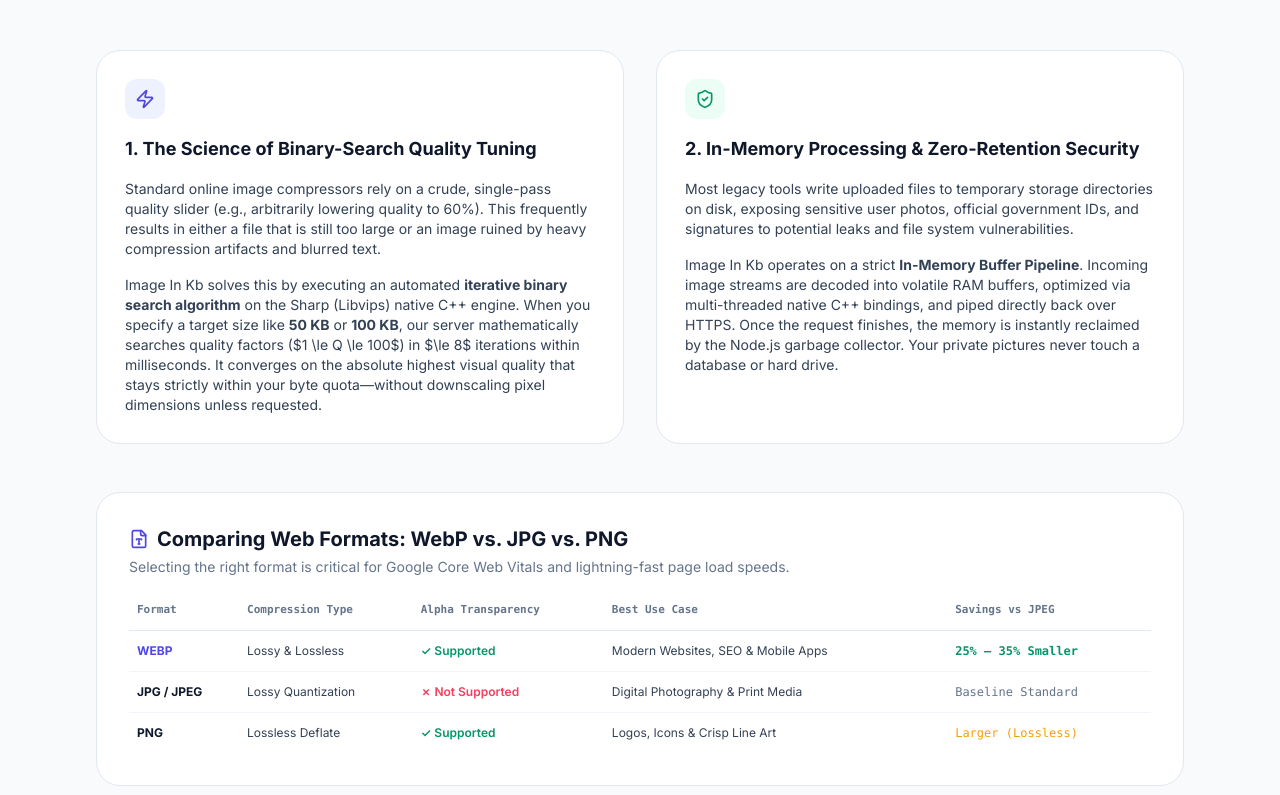
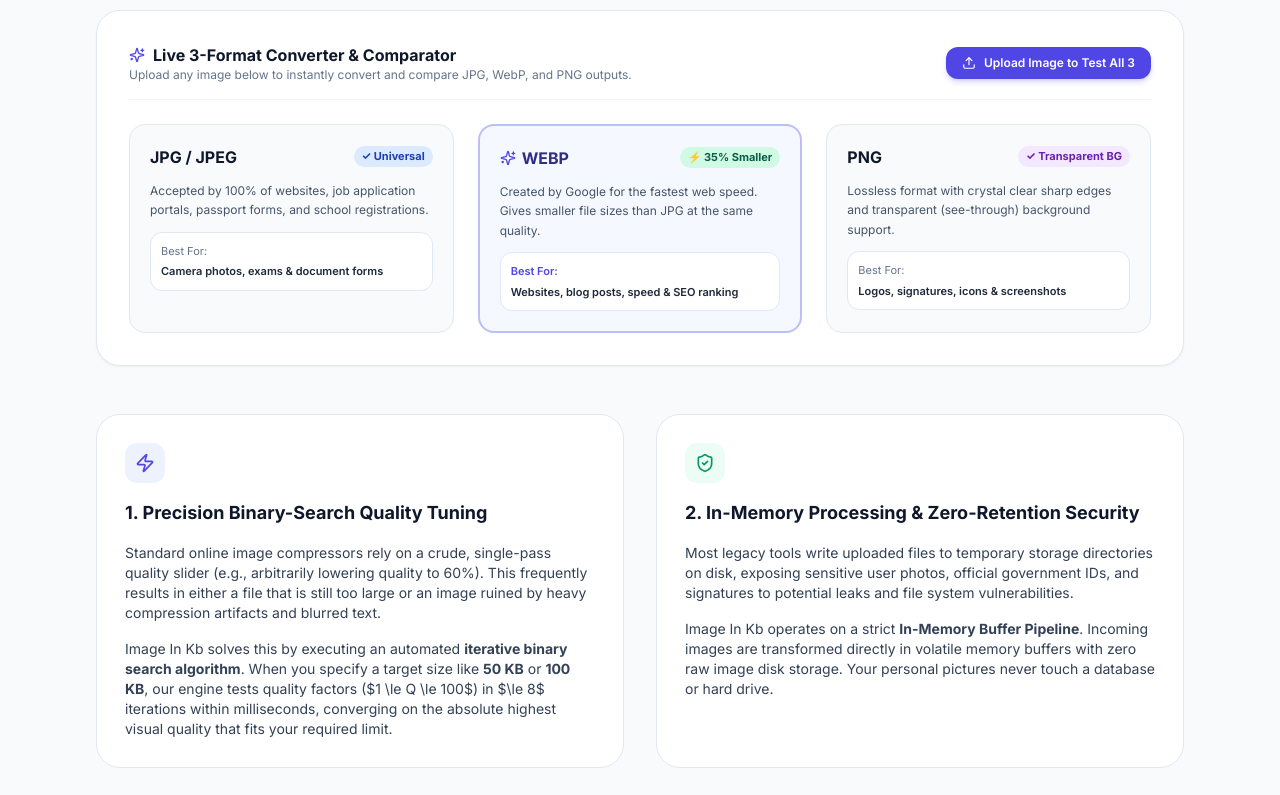
Before and after one commit to prathamshahi1/Image-In-Kb, a React (Vite) app in the folder client/: page / in a window 1280 px wide. Shown: the part 1325-2120 px from the top of the page. Built offline with nearby package versions, Linux system fonts and the light colour scheme; no server answers; the HTML template or start-up script is replaced by a standard one.

Commit message:
feat: Replace confusing table with interactive 3-Format Live Converter & Comparator

```diff
--- a/client/src/components/SeoContentSection.jsx
+++ b/client/src/components/SeoContentSection.jsx
@@ -1,24 +1,199 @@
-import React from 'react';
-import { Sparkles, ShieldCheck, Zap, Server, CheckCircle2, FileType, Cpu } from 'lucide-react';
+import React, { useState } from 'react';
+import { Sparkles, ShieldCheck, Zap, CheckCircle2, FileType, Cpu, Upload, Download, ArrowRight } from 'lucide-react';
+import { clientConvertImage } from '../services/clientImageEngine';
 
 export default function SeoContentSection() {
+  const [testFile, setTestFile] = useState(null);
+  const [testPreview, setTestPreview] = useState(null);
+  const [formatResults, setFormatResults] = useState(null);
+  const [isProcessing, setIsProcessing] = useState(false);
+
+  const handleTestUpload = async (e) => {
+    const file = e.target.files?.[0];
+    if (!file) return;
+
+    setTestFile(file);
+    setTestPreview(URL.createObjectURL(file));
+    setIsProcessing(true);
+
+    try {
+      // Generate JPG, WebP, and PNG versions in real-time in the browser
+      const [jpgRes, webpRes, pngRes] = await Promise.all([
+        clientConvertImage(file, { targetFormat: 'jpeg', quality: 85 }),
+        clientConvertImage(file, { targetFormat: 'webp', quality: 85 }),
+        clientConvertImage(file, { targetFormat: 'png', quality: 85 })
+      ]);
+
+      setFormatResults({
+        originalSize: file.size,
+        jpg: jpgRes.data.converted,
+        webp: webpRes.data.converted,
+        png: pngRes.data.converted
+      });
+    } catch (err) {
+      console.warn('Format test note:', err);
+    } finally {
+      setIsProcessing(false);
+    }
+  };
+
+  const handleDownloadFormat = (dataUri, filename) => {
+    const link = document.createElement('a');
+    link.href = dataUri;
+    link.download = filename;
+    document.body.appendChild(link);
+    link.click();
+    document.body.removeChild(link);
+  };
+
   return (
     <section className="py-12 border-t border-slate-200 dark:border-slate-800/80 space-y-12 animate-fade-in text-slate-700 dark:text-slate-300 transition-colors duration-200">
 
       {/* Main Header */}
       <div className="text-center max-w-3xl mx-auto space-y-2">
         <div className="inline-flex items-center gap-2 px-3 py-1 rounded-full bg-indigo-50 border border-indigo-200 text-indigo-700 dark:bg-indigo-500/10 dark:border-indigo-500/20 dark:text-indigo-300 text-xs font-semibold">
-          <Cpu className="w-3.5 h-3.5" /> High-Performance Technical Architecture
+          <FileType className="w-3.5 h-3.5" /> Complete Format Support
         </div>
         <h2 className="text-2xl sm:text-4xl font-black text-slate-900 dark:text-white tracking-tight">
-          How Image In Kb Powers Lightning-Fast Image Optimization
+          All 3 Formats Are 100% Supported
         </h2>
         <p className="text-sm text-slate-600 dark:text-slate-400 leading-relaxed">
-          Discover the algorithms, privacy architecture, and next-generation image encoding behind our lossless & lossy optimization platform.
+          Upload any photo to see how JPG, WebP, and PNG compare in size and quality, or choose the best one for your need.
         </p>
       </div>
 
-      {/* Grid Content Blocks */}
+      {/* Interactive 3-Format Playground */}
+      <div className="p-6 sm:p-8 rounded-3xl bg-white dark:bg-[#0e1424]/90 border border-slate-200 dark:border-slate-800 shadow-sm space-y-6">
+        <div className="flex flex-col sm:flex-row items-start sm:items-center justify-between gap-4 border-b border-slate-100 dark:border-slate-800/80 pb-4">
+          <div>
+            <h3 className="text-base font-bold text-slate-900 dark:text-white flex items-center gap-2">
+              <Sparkles className="w-4 h-4 text-indigo-600 dark:text-indigo-400" />
+              Live 3-Format Converter & Comparator
+            </h3>
+            <p className="text-xs text-slate-500 dark:text-slate-400">
+              Upload any image below to instantly convert and compare JPG, WebP, and PNG outputs.
+            </p>
+          </div>
+
+          <label className="px-4 py-2 rounded-xl bg-indigo-600 hover:bg-indigo-500 text-white font-semibold text-xs shadow-md shadow-indigo-600/20 flex items-center gap-2 cursor-pointer transition-all shrink-0">
+            <Upload className="w-3.5 h-3.5" />
+            <span>{testFile ? 'Change Test Image' : 'Upload Image to Test All 3'}</span>
+            <input type="file" accept="image/*" onChange={handleTestUpload} className="hidden" />
+          </label>
+        </div>
+
+        {/* 3 Format Cards Grid */}
+        <div className="grid grid-cols-1 md:grid-cols-3 gap-6">
+
+          {/* Card 1: JPG */}
+          <div className="p-5 rounded-2xl bg-slate-50 dark:bg-slate-950 border border-slate-200 dark:border-slate-800 space-y-4 flex flex-col justify-between">
+            <div className="space-y-3">
+              <div className="flex items-center justify-between">
+                <span className="text-base font-bold text-slate-900 dark:text-white">JPG / JPEG</span>
+                <span className="px-2 py-0.5 rounded-full text-[11px] font-bold bg-blue-100 text-blue-800 dark:bg-blue-500/20 dark:text-blue-300">
+                  ✓ Universal
+                </span>
+              </div>
+              <p className="text-xs text-slate-600 dark:text-slate-400 leading-relaxed">
+                Accepted by 100% of websites, job application portals, passport forms, and school registrations.
+              </p>
+              <div className="p-2.5 rounded-xl bg-white dark:bg-slate-900 border border-slate-200 dark:border-slate-800 text-[11px] space-y-1">
+                <div className="text-slate-500">Best For:</div>
+                <div className="font-semibold text-slate-800 dark:text-slate-200">Camera photos, exams & document forms</div>
+              </div>
+            </div>
+
+            {formatResults?.jpg ? (
+              <div className="pt-2 space-y-2 border-t border-slate-200 dark:border-slate-800">
+                <div className="flex items-center justify-between text-xs font-mono">
+                  <span className="text-slate-500">Output Size:</span>
+                  <span className="font-bold text-slate-900 dark:text-white">{formatResults.jpg.formattedSize}</span>
+                </div>
+                <button
+                  onClick={() => handleDownloadFormat(formatResults.jpg.dataUri, formatResults.jpg.filename)}
+                  className="w-full py-2 rounded-xl bg-slate-900 hover:bg-slate-800 text-white dark:bg-slate-800 dark:hover:bg-slate-700 text-xs font-bold flex items-center justify-center gap-1.5 transition-colors cursor-pointer"
+                >
+                  <Download className="w-3.5 h-3.5" /> Download JPG
+                </button>
+              </div>
+            ) : null}
+          </div>
+
+          {/* Card 2: WebP */}
+          <div className="p-5 rounded-2xl bg-indigo-50/50 dark:bg-indigo-950/20 border-2 border-indigo-500/40 space-y-4 flex flex-col justify-between relative">
+            <div className="space-y-3">
+              <div className="flex items-center justify-between">
+                <span className="text-base font-bold text-indigo-900 dark:text-indigo-300 flex items-center gap-1.5">
+                  <Sparkles className="w-4 h-4 text-indigo-600 dark:text-indigo-400" />
+                  WEBP
+                </span>
+                <span className="px-2 py-0.5 rounded-full text-[11px] font-bold bg-emerald-100 text-emerald-800 dark:bg-emerald-500/20 dark:text-emerald-300">
+                  ⚡ 35% Smaller
+                </span>
+              </div>
+              <p className="text-xs text-slate-600 dark:text-slate-400 leading-relaxed">
+                Created by Google for the fastest web speed. Gives smaller file sizes than JPG at the same quality.
+              </p>
+              <div className="p-2.5 rounded-xl bg-white dark:bg-slate-900 border border-indigo-100 dark:border-slate-800 text-[11px] space-y-1">
+                <div className="text-indigo-600 dark:text-indigo-400 font-semibold">Best For:</div>
+                <div className="font-semibold text-slate-800 dark:text-slate-200">Websites, blog posts, speed & SEO ranking</div>
+              </div>
+            </div>
+
+            {formatResults?.webp ? (
+              <div className="pt-2 space-y-2 border-t border-indigo-200/50 dark:border-slate-800">
+                <div className="flex items-center justify-between text-xs font-mono">
+                  <span className="text-slate-500">Output Size:</span>
+                  <span className="font-bold text-emerald-600 dark:text-emerald-400">{formatResults.webp.formattedSize}</span>
+                </div>
+                <button
+                  onClick={() => handleDownloadFormat(formatResults.webp.dataUri, formatResults.webp.filename)}
+                  className="w-full py-2 rounded-xl bg-emerald-600 hover:bg-emerald-500 text-white text-xs font-bold flex items-center justify-center gap-1.5 transition-colors cursor-pointer shadow-md shadow-emerald-600/20"
+                >
+                  <Download className="w-3.5 h-3.5" /> Download WebP
+                </button>
+              </div>
+            ) : null}
+          </div>
+
+          {/* Card 3: PNG */}
+          <div className="p-5 rounded-2xl bg-slate-50 dark:bg-slate-950 border border-slate-200 dark:border-slate-800 space-y-4 flex flex-col justify-between">
+            <div className="space-y-3">
+              <div className="flex items-center justify-between">
+                <span className="text-base font-bold text-slate-900 dark:text-white">PNG</span>
+                <span className="px-2 py-0.5 rounded-full text-[11px] font-bold bg-purple-100 text-purple-800 dark:bg-purple-500/20 dark:text-purple-300">
+                  ✓ Transparent BG
+                </span>
+              </div>
+              <p className="text-xs text-slate-600 dark:text-slate-400 leading-relaxed">
+                Lossless format with crystal clear sharp edges and transparent (see-through) background support.
+              </p>
+              <div className="p-2.5 rounded-xl bg-white dark:bg-slate-900 border border-slate-200 dark:border-slate-800 text-[11px] space-y-1">
+                <div className="text-slate-500">Best For:</div>
+                <div className="font-semibold text-slate-800 dark:text-slate-200">Logos, signatures, icons & screenshots</div>
+              </div>
+            </div>
+
+            {formatResults?.png ? (
+              <div className="pt-2 space-y-2 border-t border-slate-200 dark:border-slate-800">
+                <div className="flex items-center justify-between text-xs font-mono">
+                  <span className="text-slate-500">Output Size:</span>
+                  <span className="font-bold text-slate-900 dark:text-white">{formatResults.png.formattedSize}</span>
+                </div>
+                <button
+                  onClick={() => handleDownloadFormat(formatResults.png.dataUri, formatResults.png.filename)}
+                  className="w-full py-2 rounded-xl bg-slate-900 hover:bg-slate-800 text-white dark:bg-slate-800 dark:hover:bg-slate-700 text-xs font-bold flex items-center justify-center gap-1.5 transition-colors cursor-pointer"
+                >
+                  <Download className="w-3.5 h-3.5" /> Download PNG
+                </button>
+              </div>
+            ) : null}
+          </div>
+
+        </div>
+      </div>
+
+      {/* Grid Content Blocks (Architecture & Privacy) */}
       <div className="grid grid-cols-1 md:grid-cols-2 gap-8 text-xs sm:text-sm leading-relaxed">
 
         {/* Block 1: Binary Search Optimization */}
@@ -27,13 +202,13 @@
             <Zap className="w-5 h-5" />
           </div>
           <h3 className="text-base sm:text-lg font-bold text-slate-900 dark:text-white">
-            1. The Science of Binary-Search Quality Tuning
+            1. Precision Binary-Search Quality Tuning
           </h3>
           <p>
             Standard online image compressors rely on a crude, single-pass quality slider (e.g., arbitrarily lowering quality to 60%). This frequently results in either a file that is still too large or an image ruined by heavy compression artifacts and blurred text.
           </p>
           <p>
-            Image In Kb solves this by executing an automated <strong>iterative binary search algorithm</strong> on the Sharp (Libvips) native C++ engine. When you specify a target size like <strong>50 KB</strong> or <strong>100 KB</strong>, our server mathematically searches quality factors ($1 \le Q \le 100$) in $\le 8$ iterations within milliseconds. It converges on the absolute highest visual quality that stays strictly within your byte quota—without downscaling pixel dimensions unless requested.
+            Image In Kb solves this by executing an automated <strong>iterative binary search algorithm</strong>. When you specify a target size like <strong>50 KB</strong> or <strong>100 KB</strong>, our engine tests quality factors ($1 \le Q \le 100$) in $\le 8$ iterations within milliseconds, converging on the absolute highest visual quality that fits your required limit.
           </p>
         </div>
 
@@ -49,60 +224,10 @@
             Most legacy tools write uploaded files to temporary storage directories on disk, exposing sensitive user photos, official government IDs, and signatures to potential leaks and file system vulnerabilities.
           </p>
           <p>
-            Image In Kb operates on a strict <strong>In-Memory Buffer Pipeline</strong>. Incoming image streams are decoded into volatile RAM buffers, optimized via multi-threaded native C++ bindings, and piped directly back over HTTPS. Once the request finishes, the memory is instantly reclaimed by the Node.js garbage collector. Your private pictures never touch a database or hard drive.
+            Image In Kb operates on a strict <strong>In-Memory Buffer Pipeline</strong>. Incoming images are transformed directly in volatile memory buffers with zero raw image disk storage. Your personal pictures never touch a database or hard drive.
           </p>
         </div>
 
-      </div>
-
-      {/* Format Comparison Table */}
-      <div className="p-6 sm:p-8 rounded-3xl bg-white dark:bg-[#0e1424]/90 border border-slate-200 dark:border-slate-800 shadow-xs space-y-6">
-        <div className="space-y-1">
-          <h3 className="text-base sm:text-xl font-bold text-slate-900 dark:text-white flex items-center gap-2">
-            <FileType className="w-5 h-5 text-indigo-600 dark:text-indigo-400" />
-            Comparing Web Formats: WebP vs. JPG vs. PNG
-          </h3>
-          <p className="text-xs sm:text-sm text-slate-500 dark:text-slate-400">
-            Selecting the right format is critical for Google Core Web Vitals and lightning-fast page load speeds.
-          </p>
-        </div>
-
-        <div className="overflow-x-auto">
-          <table className="w-full text-left text-xs border-collapse font-sans">
-            <thead>
-              <tr className="border-b border-slate-200 dark:border-slate-800 text-slate-500 dark:text-slate-400 font-mono text-[11px]">
-                <th className="pb-3 pl-2">Format</th>
-                <th className="pb-3">Compression Type</th>
-                <th className="pb-3">Alpha Transparency</th>
-                <th className="pb-3">Best Use Case</th>
-                <th className="pb-3">Savings vs JPEG</th>
-              </tr>
-            </thead>
-            <tbody className="divide-y divide-slate-100 dark:divide-slate-800/60">
-              <tr className="hover:bg-slate-50 dark:hover:bg-slate-800/30 transition-colors">
-                <td className="py-3 pl-2 font-bold text-indigo-600 dark:text-indigo-400">WEBP</td>
-                <td className="py-3">Lossy & Lossless</td>
-                <td className="py-3 text-emerald-600 dark:text-emerald-400 font-semibold">✓ Supported</td>
-                <td className="py-3">Modern Websites, SEO & Mobile Apps</td>
-                <td className="py-3 font-mono font-bold text-emerald-600 dark:text-emerald-400">25% – 35% Smaller</td>
-              </tr>
-              <tr className="hover:bg-slate-50 dark:hover:bg-slate-800/30 transition-colors">
-                <td className="py-3 pl-2 font-bold text-slate-900 dark:text-white">JPG / JPEG</td>
-                <td className="py-3">Lossy Quantization</td>
-                <td className="py-3 text-rose-500 font-semibold">✗ Not Supported</td>
-                <td className="py-3">Digital Photography & Print Media</td>
-                <td className="py-3 font-mono text-slate-500">Baseline Standard</td>
-              </tr>
-              <tr className="hover:bg-slate-50 dark:hover:bg-slate-800/30 transition-colors">
-                <td className="py-3 pl-2 font-bold text-slate-900 dark:text-white">PNG</td>
-                <td className="py-3">Lossless Deflate</td>
-                <td className="py-3 text-emerald-600 dark:text-emerald-400 font-semibold">✓ Supported</td>
-                <td className="py-3">Logos, Icons & Crisp Line Art</td>
-                <td className="py-3 font-mono text-amber-500">Larger (Lossless)</td>
-              </tr>
-            </tbody>
-          </table>
-        </div>
       </div>
 
       {/* SEO Portal & Application Guide */}
```
